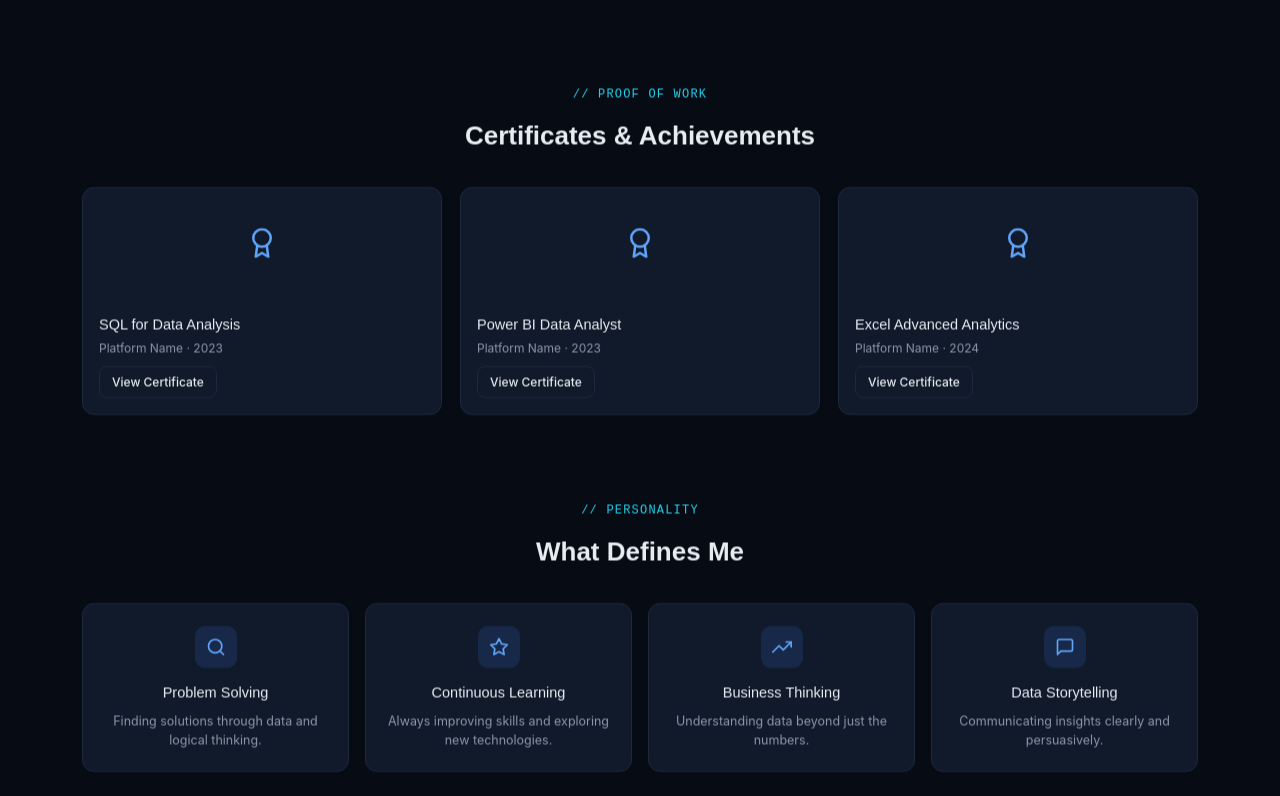
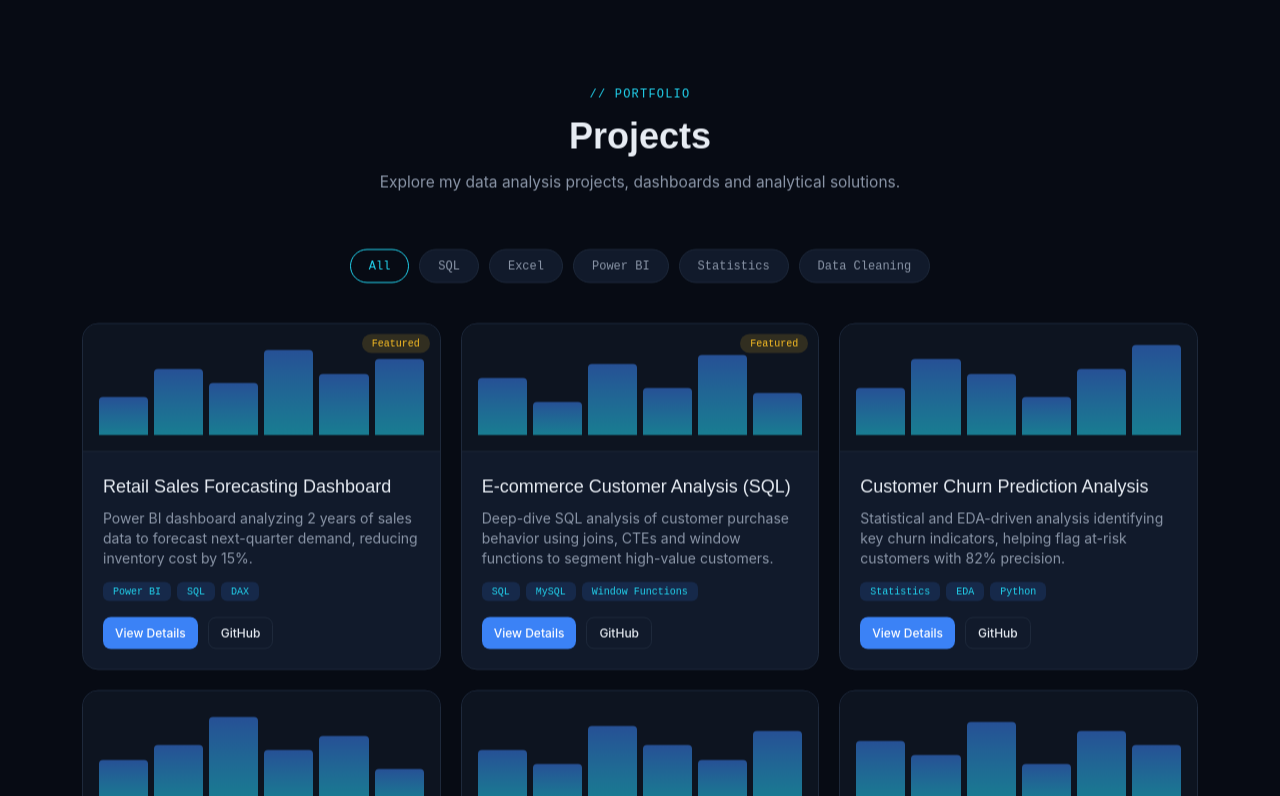
Before and after one commit to lalchandsahu63489-max/analyst-lalchand, a React (Vite) app: page / in a window 1280 px wide. Shown: the part 2864-3660 px from the top of the page. Built offline with nearby package versions, Linux system fonts and the light colour scheme.

Commit message:
changes according to requirements

```diff
--- a/src/constants/about.js
+++ b/src/constants/about.js
@@ -60,33 +60,4 @@ export const educationData = [
   },
 ];
 
-export const certificatesData = [
-  { title: "SQL for Data Analysis", platform: "Platform Name · 2023" },
-  { title: "Power BI Data Analyst", platform: "Platform Name · 2023" },
-  { title: "Excel Advanced Analytics", platform: "Platform Name · 2024" },
-];
-
-export const valuesData = [
-  {
-    icon: FiSearch,
-    title: "Problem Solving",
-    desc: "Finding solutions through data and logical thinking.",
-  },
-  {
-    icon: FiStar,
-    title: "Continuous Learning",
-    desc: "Always improving skills and exploring new technologies.",
-  },
-  {
-    icon: FiTrendingUp,
-    title: "Business Thinking",
-    desc: "Understanding data beyond just the numbers.",
-  },
-  {
-    icon: FiMessageSquare,
-    title: "Data Storytelling",
-    desc: "Communicating insights clearly and persuasively.",
-  },
-];
-
 export const CertIcon = FiAward;
--- a/src/sections/about/About.jsx
+++ b/src/sections/about/About.jsx
@@ -20,14 +20,6 @@ const About = () => {
         {/* Education */}
 
         <Education />
-
-        {/* Proof Of Work*/}
-
-        <ProofOfWork />
-
-        {/* Personality */}
-
-        <Personality />
       </Container>
     </section>
   );
--- a/src/sections/about/components/Personality.jsx
+++ /dev/null
@@ -1,35 +0,0 @@
-import CardWrapper from "../../../components/cards/CardWrapper";
-import SectionHeader from "../../../components/common/SectionHeader";
-import { valuesData } from "../../../constants/about";
-
-const Personality = () => {
-  return (
-    <>
-
-      <SectionHeader
-        eyebrow="// Personality"
-        title="What Defines Me"
-        className="mb-8"
-        titleClassName="text-[26px]"
-      />
-      <div className="mb-10 grid grid-cols-2 gap-4 md:grid-cols-4">
-        {valuesData.map(({ icon: Icon, title, desc }) => (
-          <CardWrapper
-            key={title}
-            className="p-5.5 text-center transition-transform duration-200 hover:-translate-y-1"
-          >
-            <div className="bg-primary/14 text-primary-light mx-auto mb-3.5 flex h-10.5 w-10.5 items-center justify-center rounded-[10px]">
-              <Icon size={20} />
-            </div>
-            <h5 className="font-display text-text mb-2 text-[14.5px]">
-              {title}
-            </h5>
-            <p className="text-text-muted text-[12.5px]">{desc}</p>
-          </CardWrapper>
-        ))}
-      </div>
-    </>
-  );
-};
-
-export default Personality;
--- a/src/sections/about/components/ProofOfWork.jsx
+++ /dev/null
@@ -1,40 +0,0 @@
-import CardWrapper from "../../../components/cards/CardWrapper";
-import SectionHeader from "../../../components/common/SectionHeader";
-import Button from "../../../components/ui/Button";
-import { CertIcon, certificatesData } from "../../../constants/about";
-
-const ProofOfWork = () => {
-  return (
-    <>
-      <SectionHeader
-        eyebrow="// Proof of Work"
-        title="Certificates & Achievements"
-        className="mb-8"
-        titleClassName="text-[26px]"
-      />
-      <div className="mb-20 grid grid-cols-1 gap-4.5 sm:grid-cols-2 md:grid-cols-3">
-        {certificatesData.map(({ title, platform }) => (
-          <CardWrapper
-            key={title}
-            className="hover:border-accent overflow-hidden transition-transform duration-200 hover:-translate-y-1"
-          >
-            <div className="bg-lineear-to-br from--primary/18 to--accent/10 text-primary-light flex h-27.5 items-center justify-center">
-              <CertIcon size={30} />
-            </div>
-            <div className="p-4">
-              <h5 className="font-display text-text mb-1 text-[14.5px]">
-                {title}
-              </h5>
-              <p className="text-text-muted mb-2.5 text-xs">{platform}</p>
-              <Button variant="outline" size="sm">
-                View Certificate
-              </Button>
-            </div>
-          </CardWrapper>
-        ))}
-      </div>
-    </>
-  );
-};
-
-export default ProofOfWork;
--- a/src/sections/services/Services.jsx
+++ b/src/sections/services/Services.jsx
@@ -20,20 +20,6 @@ const Services = () => {
             <ServiceCard key={service.title} {...service} />
           ))}
         </div>
-
-        <div className="border-border from-primary/12 to-accent/8 mb-10 rounded-2xl border bg-linear-to-br p-10 text-center">
-          <h3 className="font-display text-text mb-5 text-[22px]">
-            Need Help With Your Data?
-          </h3>
-          <div className="flex flex-wrap justify-center gap-3.5">
-            <a href="#contact" className="btn btn-primary">
-              Contact Me
-            </a>
-            <a href="#projects" className="btn btn-ghost">
-              View My Work
-            </a>
-          </div>
-        </div>
       </Container>
     </section>
   );
```
